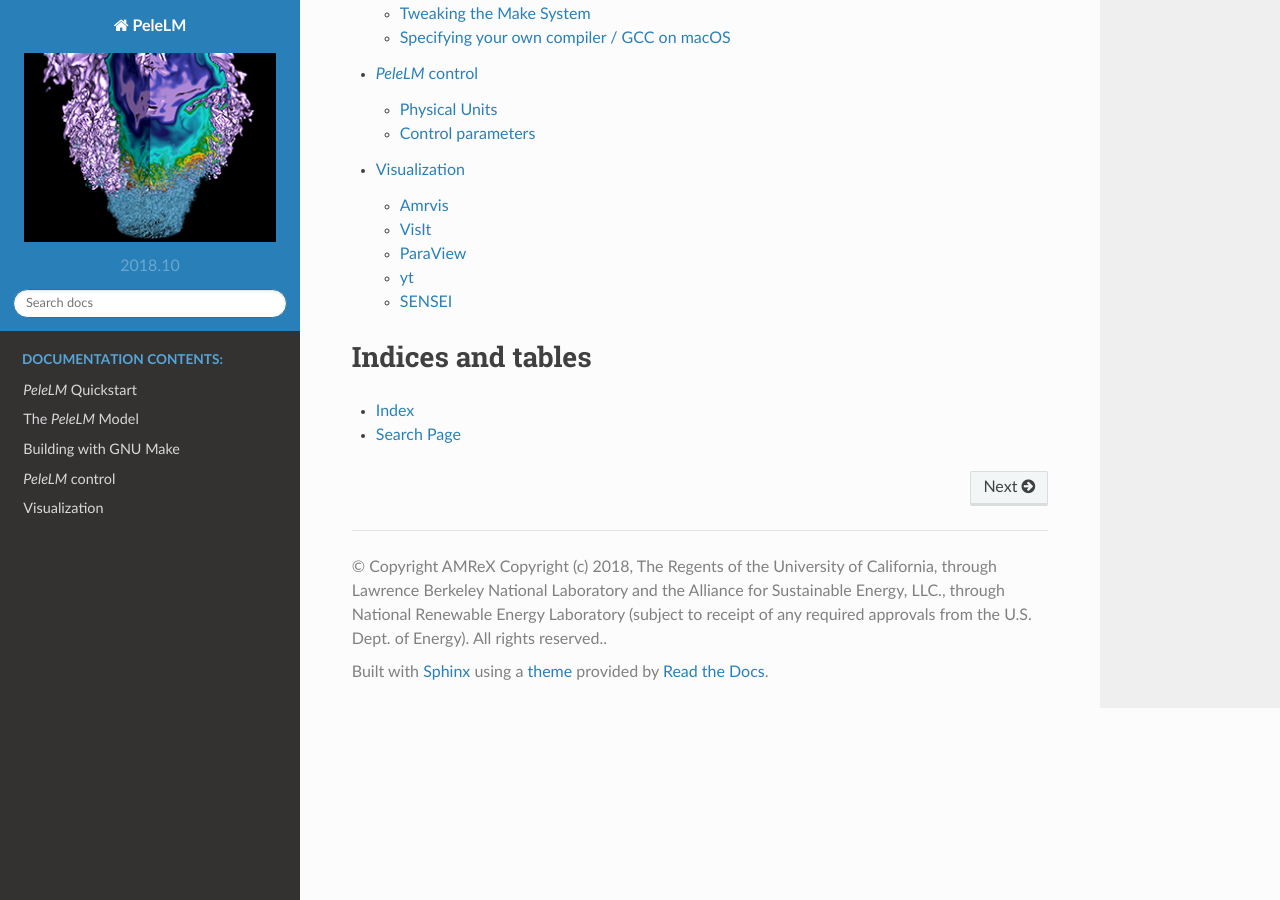
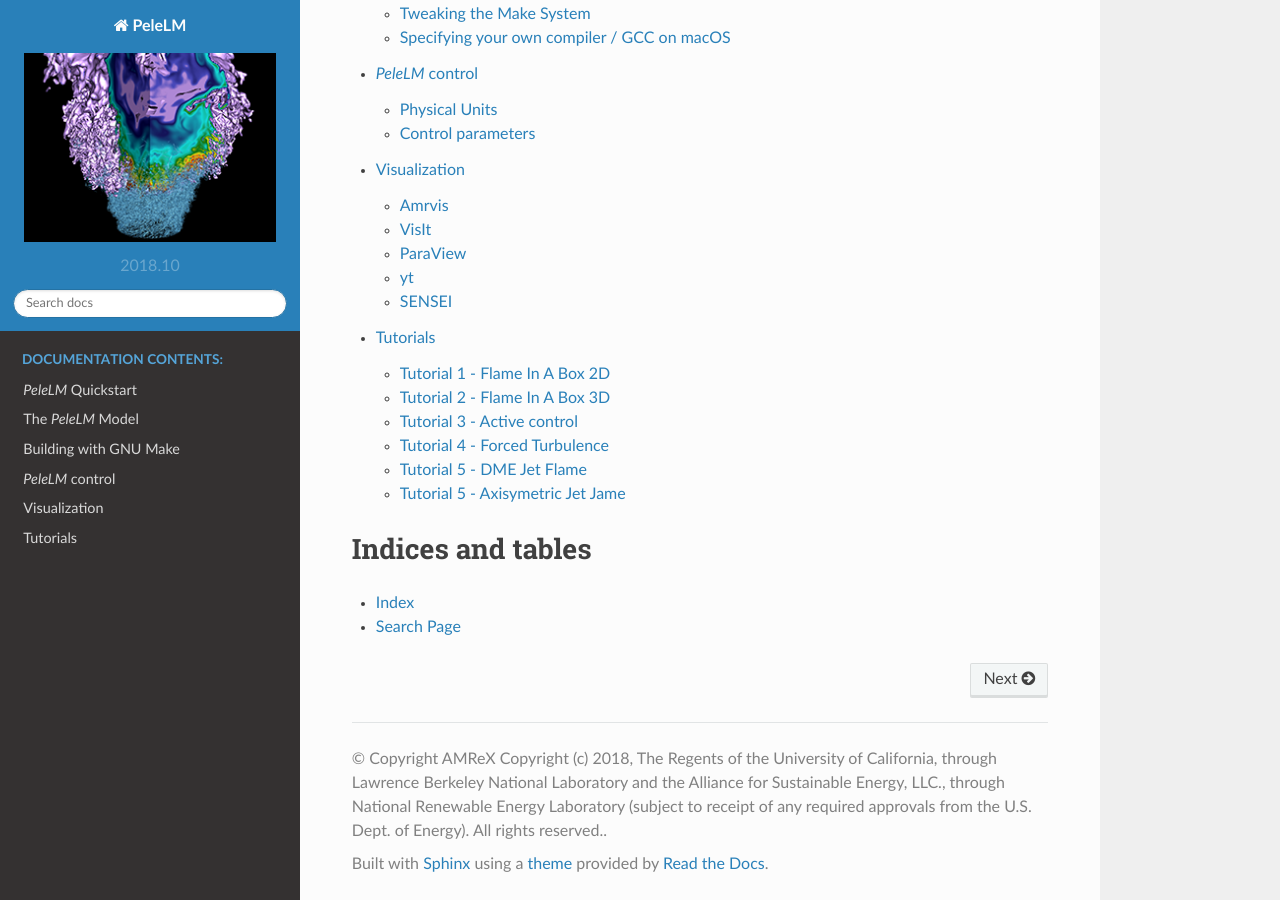
Before and after one commit to AMReX-Combustion/PeleLM, a Sphinx documentation site: the page built from Docs/source/index.rst, in a window 1280 px wide and 900 px high, scrolled down 924 px. Built offline with Sphinx 7.4.7 and the Read the Docs theme 2.0.0, drawn with Linux system fonts in a browser that asks for light colours.

Commit message:
Add placeholder for tutorials section

```diff
--- /dev/null
+++ b/Docs/source/Tutorials.rst
@@ -0,0 +1,42 @@
+.. role:: cpp(code)
+   :language: c++
+
+.. _sec:tutorials:
+
+Tutorials
+=========
+
+This sections includes several tutorials - TODO
+
+.. toctree::
+   :maxdepth: 1
+
+Tutorial 1 - Flame In A Box 2D
+------------------------------
+
+Add FIAB2D tutorial - TODO
+
+Tutorial 2 - Flame In A Box 3D
+------------------------------
+
+Include minor data processing
+
+Tutorial 3 - Active control
+---------------------------
+
+Simple control, with psuedo-gravity
+
+Tutorial 4 - Forced Turbulence
+------------------------------
+
+Typical Aspden case
+
+Tutorial 5 - DME Jet Flame
+--------------------------
+
+Typical Dalakoti setup
+
+Tutorial 5 - Axisymetric Jet Jame
+---------------------------------
+
+Typical Michela setup
--- a/Docs/source/index.rst
+++ b/Docs/source/index.rst
@@ -33,6 +33,7 @@ point your web browser at the file ``${PELELM_DIR}/Docs/build/html/index.html``.
    GNUmakeSystem.rst
    RunningPeleLM.rst
    Visualization.rst
+   Tutorials.rst
 
 Indices and tables
 ==================
```
